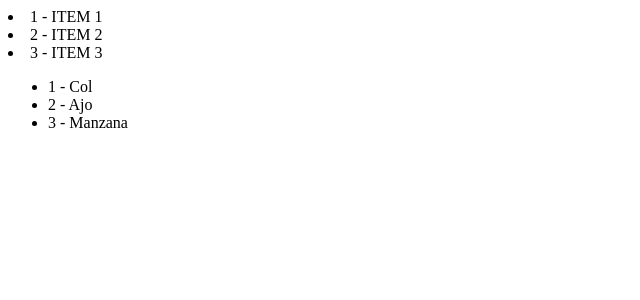
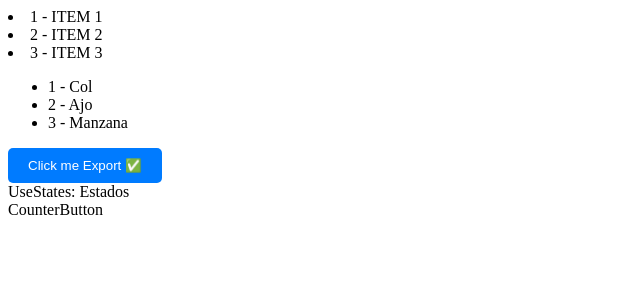
Before and after one commit to PC-Techdeveloper/react-ts, a React (Vite) app: page / in a window 1280 px wide. Shown: the top 300 px of the page, without its empty margins (0-640 px from the left). Built offline with nearby package versions, Linux system fonts and the light colour scheme.

Commit message:
component: counterbutton

```diff
--- /dev/null
+++ b/src/Components/CounterButton.tsx
@@ -0,0 +1,6 @@
+//Ejemplo de userState
+function CounterButton() {
+  return <div>CounterButton</div>;
+}
+
+export default CounterButton;
--- /dev/null
+++ b/src/Components/Hooks.tsx
@@ -0,0 +1,24 @@
+/*
+¿Qué es un estado?: Es un objeto que representa la información que puede cambiar en el componente, cuando el estado cambia, React renderiza nuevamente el componente para reflejar los cambios.
+
+useState: Es una función que permite añadir estados a tus componentes funcionales en React. Retorna un valor y una función para actualizar el valor.
+*/
+
+function Hooks() {
+  // Destructuring: Permite extraer valores de un objeto.
+  const fruitsArray = ['🍎', '🍊', '🍋'];
+  const [fruitOne, fruitTwo, fruitThree] = fruitsArray;
+  console.log(fruitOne, fruitTwo, fruitThree);
+  // Lo mismo con los objetos
+  const user = {
+    name: 'Iván',
+    age: 30,
+  };
+
+  const { name, age } = user;
+  console.log(name, age);
+
+  return <div>UseStates: Estados</div>;
+}
+
+export default Hooks;
--- a/src/Components/MyButton.tsx
+++ b/src/Components/MyButton.tsx
@@ -1,7 +1,26 @@
 import './button.css';
 
+/*
+EVENTOS: Los eventos son una forma de interactuar con los componentes. Usando props, para manejar un clic en un botón, etc.
+*/
+
+//Pasando un argumento a la función
 function MyButton() {
-  return <button className="btn">Click Me!</button>;
+  // Función controladora
+  const handleClick = (message: string) => {
+    console.log(message);
+  };
+
+  return (
+    /* Referencia a la función sin paréntesis */
+    /* Cuando un evento recibe un argumento se usa una función anónima */
+    <button
+      className="btn"
+      onClick={() => handleClick('Button clicked with argument')}
+    >
+      Click me Export ✅
+    </button>
+  );
 }
 
 export default MyButton;
--- a/src/main.tsx
+++ b/src/main.tsx
@@ -5,6 +5,9 @@ import './index.css';
 //import SecondApp from './Components/SecondApp.tsx';
 import ProductItem from './Components/ProductItem.tsx';
 import SecondProductItem from './Components/SecondProductItem.tsx';
+import MyButton from './Components/MyButton.tsx';
+import Hooks from './Components/Hooks.tsx';
+import CounterButton from './Components/CounterButton.tsx';
 
 createRoot(document.getElementById('root')!).render(
   <StrictMode>
@@ -12,5 +15,8 @@ createRoot(document.getElementById('root')!).render(
     <ProductItem title="ITEM 2" id={2} />
     <ProductItem title="ITEM 3" id={3} />
     <SecondProductItem />
+    <MyButton />
+    <Hooks />
+    <CounterButton />
   </StrictMode>
 );
```
